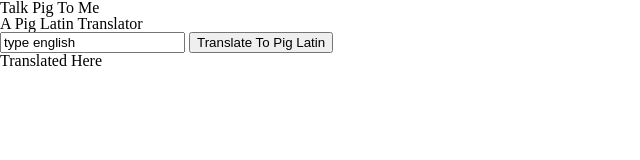
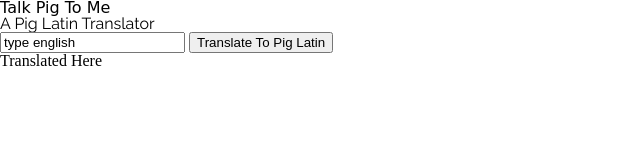
Before and after one commit to herrolisa/pig-latin-translator, a website: page index.html in a window 1280 px wide. Shown: the full height of the page, 0-640 px from the left. Drawn offline with Linux system fonts and the light colour scheme; a web font is replaced by a local one.

Commit message:
add font styling

```diff
--- a/css/styles.css
+++ b/css/styles.css
@@ -1,3 +1,7 @@
+/**** IMPORT GOOGLE FONT ****/
+@import url('https://fonts.googleapis.com/css?family=Raleway|Rye');
+
+/**** RESET ALL DEFAULT STYLES ****/
 /* http://meyerweb.com/eric/tools/css/reset/
    v2.0 | 20110126
    License: none (public domain)
@@ -46,3 +50,12 @@ table {
   border-collapse: collapse;
   border-spacing: 0;
 }
+
+/**** CUSTOM STYLES ****/
+h1{
+  font-family: 'Rye', cursive;
+  font-weight: 400;
+}
+h2, h3, h4, h5, h6, p{
+  font-family: 'Raleway', sans-serif;
+}
```
